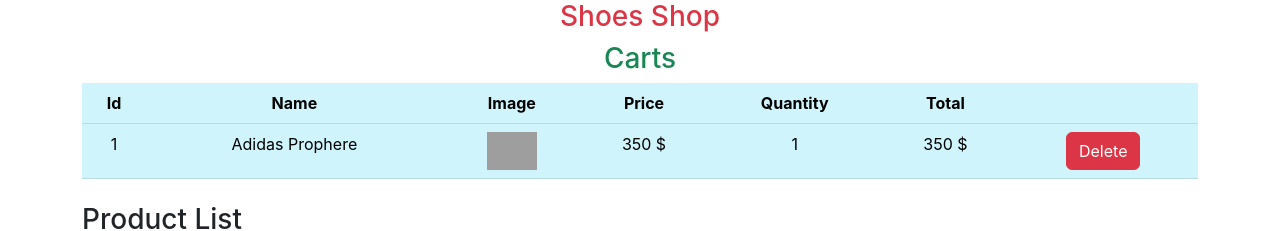
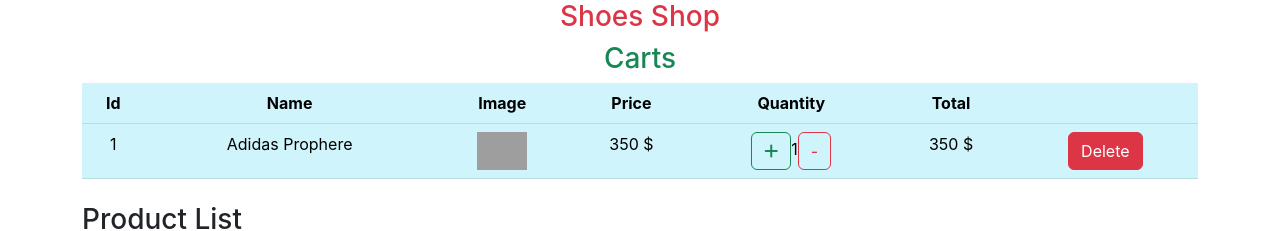
Before and after one commit to strangerdeveloper2810/React-Update, a React (Create React App) app: page / in a window 1280 px wide. Both pictures are taken after a click on the button "Add To Cart". Shown: the top 231 px of the page. Built offline with nearby package versions, Linux system fonts and the light colour scheme; no server answers; grey boxes are pictures that could not be loaded.

Commit message:
do feature up and down item

```diff
--- a/src/pages/Products/Carts.jsx
+++ b/src/pages/Products/Carts.jsx
@@ -1,6 +1,9 @@
 import React, { Fragment } from "react";
 import { useSelector, useDispatch } from "react-redux";
-import { deleteCartAction } from "../../redux/reducers/shopReducer";
+import {
+  deleteCartAction,
+  upAndDownItemAction,
+} from "../../redux/reducers/shopReducer";
 export default function Carts(props) {
   const { cart } = useSelector((state) => state.shopReducer);
   const dispatch = useDispatch();
@@ -9,6 +12,7 @@ export default function Carts(props) {
     const action = deleteCartAction(id);
     dispatch(action);
   };
+
   return (
     <Fragment>
       <h3 className="text-center text-success">Carts</h3>
@@ -34,12 +38,47 @@ export default function Carts(props) {
                   <img src={item.image} alt={item.name} width={50} />
                 </td>
                 <td>{item.price} $</td>
-                <td>{item.quantity}</td>
+                <td>
+                  <button
+                    className="btn btn-outline-success"
+                    onClick={() => {
+                      const itemQuantity = {
+                        id: item.id,
+                        quantity: 1,
+                      };
+                      const action = upAndDownItemAction(itemQuantity);
+                      dispatch(action);
+                    }}
+                  >
+                    <i className="fa fa-plus"></i>
+                  </button>
+
+                  {item.quantity}
+
+                  <button
+                    className="btn btn-outline-danger"
+                    onClick={() => {
+                      const itemQuantity = {
+                        id: item.id,
+                        quantity: -1,
+                      };
+                      const action = upAndDownItemAction(itemQuantity);
+                      dispatch(action);
+                    }}
+                  >
+                    -
+                  </button>
+                </td>
                 <td>{(item.quantity * item.price).toLocaleString()} $</td>
                 <td>
-                  <button className="btn btn-danger" onClick={()=>{
-                    deleteItem(item.id)
-                  }}>Delete</button>
+                  <button
+                    className="btn btn-danger"
+                    onClick={() => {
+                      deleteItem(item.id);
+                    }}
+                  >
+                    Delete
+                  </button>
                 </td>
               </tr>
             ))}
--- a/src/redux/reducers/shopReducer.js
+++ b/src/redux/reducers/shopReducer.js
@@ -1,5 +1,6 @@
 import { createSlice } from "@reduxjs/toolkit";
 import axios from "axios";
+import Swal from "sweetalert2";
 
 const initialState = {
   cart: [],
@@ -45,13 +46,42 @@ const shopReducer = createSlice({
 
     deleteCartAction: (state, action) => {
       const id = action.payload;
-      state.cart = state.cart.filter(item => item.id !== id);
+      state.cart = state.cart.filter((item) => item.id !== id);
+       Swal.fire({
+          icon: "success",
+          title: "success",
+          text: "Delete Item Success!",
+        });
+    },
+
+    upAndDownItemAction: (state, action) => {
+      const { id, quantity } = action.payload;
+      const itemCart = state.cart.find((item) => item.id === id);
+      if (itemCart) {
+        itemCart.quantity += quantity;
+      }
+      if (itemCart.quantity < 1) {
+        // Swal.fire({
+        //   icon: "error",
+        //   title: "Opps!",
+        //   text: "Số lượng nhỏ hơn 1!",
+        // });
+        if (window.confirm("Do you wan to delete it???")) {
+          state.cart = state.cart.filter((item) => item.id !== id);
+        } else {
+          itemCart.quantity -= quantity;
+        }
+      }
     },
   },
 });
 
-export const { getProductApiAction, addToCartAction, deleteCartAction } =
-  shopReducer.actions;
+export const {
+  getProductApiAction,
+  addToCartAction,
+  deleteCartAction,
+  upAndDownItemAction,
+} = shopReducer.actions;
 
 export default shopReducer.reducer;
 
```
